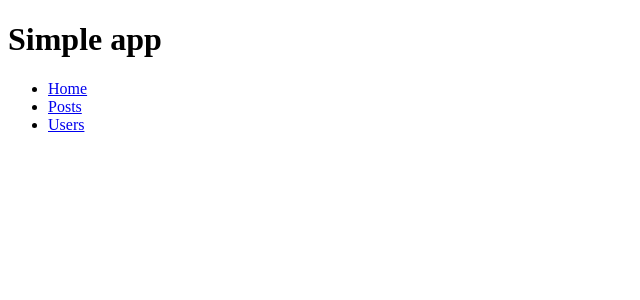
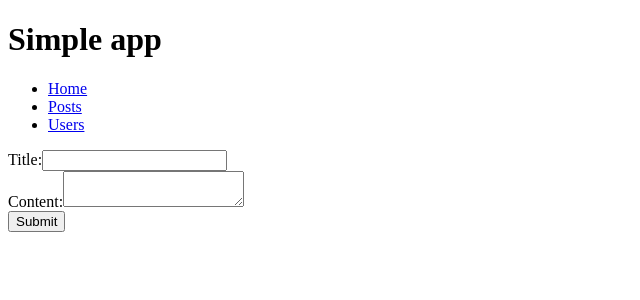
Before and after one commit to georgifotev1/fe-tech-challenge, a React (Create React App) app: page /addpost in a window 1280 px wide. Shown: the top 300 px of the page, without its empty margins (0-640 px from the left). Built offline with nearby package versions, Linux system fonts and the light colour scheme.

Commit message:
updating app

```diff
--- a/db.json
+++ b/db.json
@@ -1,34 +1,34 @@
 {
   "posts": [
     {
-      "userId": 1,
       "id": 1,
       "title": "sunt aut facere repellat provident occaecati excepturi optio reprehenderit",
       "body": "quia et suscipit\nsuscipit recusandae consequuntur expedita et cum\nreprehenderit molestiae ut ut quas totam\nnostrum rerum est autem sunt rem eveniet architecto"
     },
     {
-      "userId": 1,
       "id": 2,
       "title": "qui est esse",
       "body": "est rerum tempore vitae\nsequi sint nihil reprehenderit dolor beatae ea dolores neque\nfugiat blanditiis voluptate porro vel nihil molestiae ut reiciendis\nqui aperiam non debitis possimus qui neque nisi nulla"
     },
     {
-      "userId": 1,
       "id": 3,
       "title": "ea molestias quasi exercitationem repellat qui ipsa sit aut",
       "body": "et iusto sed quo iure\nvoluptatem occaecati omnis eligendi aut ad\nvoluptatem doloribus vel accusantium quis pariatur\nmolestiae porro eius odio et labore et velit aut"
     },
     {
-      "userId": 1,
       "id": 4,
       "title": "eum et est occaecati",
       "body": "ullam et saepe reiciendis voluptatem adipisci\nsit amet autem assumenda provident rerum culpa\nquis hic commodi nesciunt rem tenetur doloremque ipsam iure\nquis sunt voluptatem rerum illo velit"
     },
     {
-      "userId": 1,
       "id": 5,
       "title": "nesciunt quas odio",
       "body": "repudiandae veniam quaerat sunt sed\nalias aut fugiat sit autem sed est\nvoluptatem omnis possimus esse voluptatibus quis\nest aut tenetur dolor neque"
+    },
+    {
+      "title": "test",
+      "body": "just testing",
+      "id": 6
     }
   ],
   "users": [
@@ -55,6 +55,18 @@
       "username": "georgifotev1",
       "email": "georgifotev12@gmail.com",
       "id": 4
+    },
+    {
+      "fullname": "Ivan Petrov",
+      "username": "Vanko1",
+      "email": "vanko@abv.bg",
+      "id": 5
+    },
+    {
+      "fullname": "Nikolai Petrov",
+      "username": "Niki1",
+      "email": "niki1@abv.bg",
+      "id": 6
     }
   ]
 }
--- a/src/App.js
+++ b/src/App.js
@@ -5,8 +5,8 @@ import HomeView from "./views/HomeView";
 import PostsView from "./views/PostsView";
 import UsersView from "./views/UsersView";
 import AddUserView from "./views/addUserView";
-class App extends React.Component {
-  render() {
+
+function App() {
   return (
     <BrowserRouter>
       <div>
@@ -35,6 +35,5 @@ class App extends React.Component {
     </BrowserRouter>
   );
 }
-}
 
 export default App;
--- a/src/views/PostsView.js
+++ b/src/views/PostsView.js
@@ -1,6 +1,7 @@
 import React from "react";
 import axios from "axios";
 import { Link } from "react-router-dom";
+
 class PostsView extends React.Component {
   constructor(props) {
     super(props);
@@ -11,7 +12,7 @@ class PostsView extends React.Component {
 
   componentDidMount() {
     axios
-      .get("http://localhost:3000/posts")
+      .get("http://localhost:3030/posts")
       .then((response) => {
         this.setState({ posts: response.data });
       })
@@ -25,7 +26,13 @@ class PostsView extends React.Component {
         <h2>List of posts:</h2>
         <ul>
           {posts.length
-            ? posts.map((post) => <li key={post.id}>{post.title}</li>)
+            ? posts.map((post) => (
+                <li key={post.id}>
+                  {post.title}
+                  <br></br>
+                  {post.body}
+                </li>
+              ))
             : null}
         </ul>
         <Link to='/addpost'>Add post</Link>
--- a/src/views/UsersView.js
+++ b/src/views/UsersView.js
@@ -10,7 +10,7 @@ class UsersView extends React.Component {
   }
   componentDidMount() {
     axios
-      .get("http://localhost:3000/users")
+      .get("http://localhost:3030/users")
       .then((response) => {
         this.setState({ users: response.data });
       })
@@ -24,7 +24,7 @@ class UsersView extends React.Component {
         <h2>All users:</h2>
         <ul>
           {users.length
-            ? users.map((user) => <li key={user.id}>{user.fullname}</li>)
+            ? users.map((user) => <li key={user.id}>{user.username}</li>)
             : null}
         </ul>
         <Link to='/adduser'>Add user</Link>
--- a/src/views/addPostView.js
+++ b/src/views/addPostView.js
@@ -1,9 +1,51 @@
-import React from "react";
+import React, { useState } from "react";
+import { useNavigate } from "react-router-dom";
+import axios from "axios";
 
-class AddPostView extends React.Component {
-  render() {
-    return <div></div>;
-  }
+function AddPostView() {
+  const [title, setTitle] = useState("");
+  const [body, setBody] = useState("");
+
+  const navigate = useNavigate();
+
+  const submitHandler = (ev) => {
+    ev.preventDefault();
+    const blog = { title, body };
+
+    axios
+      .post("http://localhost:3030/posts", blog)
+      .then((response) => console.log(response))
+      .catch((error) => console.log(error));
+    navigate("/posts");
+  };
+
+  return (
+    <div>
+      <form onSubmit={submitHandler}>
+        <div>
+          <label>Title:</label>
+          <input
+            type='text'
+            name='title'
+            value={title}
+            onChange={(ev) => setTitle(ev.target.value)}
+          />
+        </div>
+
+        <div>
+          <label>Content:</label>
+          <textarea
+            type='text'
+            name='body'
+            value={body}
+            onChange={(ev) => setBody(ev.target.value)}
+          />
+        </div>
+
+        <button type='submit'>Submit</button>
+      </form>
+    </div>
+  );
 }
 
 export default AddPostView;
--- a/src/views/addUserView.js
+++ b/src/views/addUserView.js
@@ -1,61 +1,123 @@
-import React from "react";
+import React, { useState } from "react";
+import { useNavigate } from "react-router-dom";
 import axios from "axios";
 
-class AddUserView extends React.Component {
-  constructor(props) {
-    super(props);
-    this.state = {
-      fullname: "",
-      username: "",
-      email: "",
-    };
-  }
+// class AddUserView extends React.Component {
+//   constructor(props) {
+//     super(props);
+//     this.state = {
+//       fullname: "",
+//       username: "",
+//       email: "",
+//     };
+//   }
 
-  changeHandler = (ev) => {
-    this.setState({ [ev.target.name]: ev.target.value });
-  };
+//   changeHandler = (ev) => {
+//     this.setState({ [ev.target.name]: ev.target.value });
+//   };
 
-  submitHandler = (ev) => {
+//   submitHandler = (ev) => {
+//     ev.preventDefault();
+//     axios
+//       .post("http://localhost:3030/users", this.state)
+//       .then((response) => console.log(response))
+//       .catch((error) => console.log(error));
+//   };
+
+//   render() {
+//     const { fullname, username, email } = this.state;
+
+//     return (
+//       <div>
+//         <form onSubmit={this.submitHandler}>
+//           <div>
+//             <label>Name:</label>
+//             <input
+//               type='text'
+//               name='fullname'
+//               value={fullname}
+//               onChange={this.changeHandler}
+//             />
+//           </div>
+
+//           <div>
+//             <label>Username:</label>
+//             <input
+//               type='text'
+//               name='username'
+//               value={username}
+//               onChange={this.changeHandler}
+//             />
+//           </div>
+
+//           <div>
+//             <label>Email:</label>
+//             <input
+//               type='text'
+//               name='email'
+//               value={email}
+//               onChange={this.changeHandler}
+//             />
+//           </div>
+
+//           <button type='submit'>Submit</button>
+//         </form>
+//       </div>
+//     );
+//   }
+// }
+
+function AddUserView() {
+  const [fullname, setFullname] = useState("");
+  const [username, setUsername] = useState("");
+  const [email, setEmail] = useState("");
+
+  const navigate = useNavigate();
+
+  const submitHandler = (ev) => {
     ev.preventDefault();
+    const blog = { fullname, username, email };
+
     axios
-      .post("http://localhost:3000/users", this.state)
+      .post("http://localhost:3030/users", blog)
       .then((response) => console.log(response))
       .catch((error) => console.log(error));
+    navigate("/users");
   };
-
-  render() {
-    const { fullname, username, email } = this.state;
 
   return (
     <div>
-        <form onSubmit={this.submitHandler}>
+      <form onSubmit={submitHandler}>
         <div>
           <label>Name:</label>
           <input
+            id='name'
             type='text'
             name='fullname'
             value={fullname}
-              onChange={this.changeHandler}
+            onChange={(ev) => setFullname(ev.target.value)}
           />
         </div>
 
         <div>
           <label>Username:</label>
           <input
+            id='username'
             type='text'
             name='username'
             value={username}
-              onChange={this.changeHandler}
+            onChange={(ev) => setUsername(ev.target.value)}
           />
         </div>
 
         <div>
           <label>Email:</label>
           <input
+            id='email'
             type='text'
             name='email'
             value={email}
-              onChange={this.changeHandler}
+            onChange={(ev) => setEmail(ev.target.value)}
           />
         </div>
 
@@ -64,6 +126,5 @@ class AddUserView extends React.Component {
     </div>
   );
 }
-}
 
 export default AddUserView;
```
Lines whose indentation alone changed are shown as unchanged.
